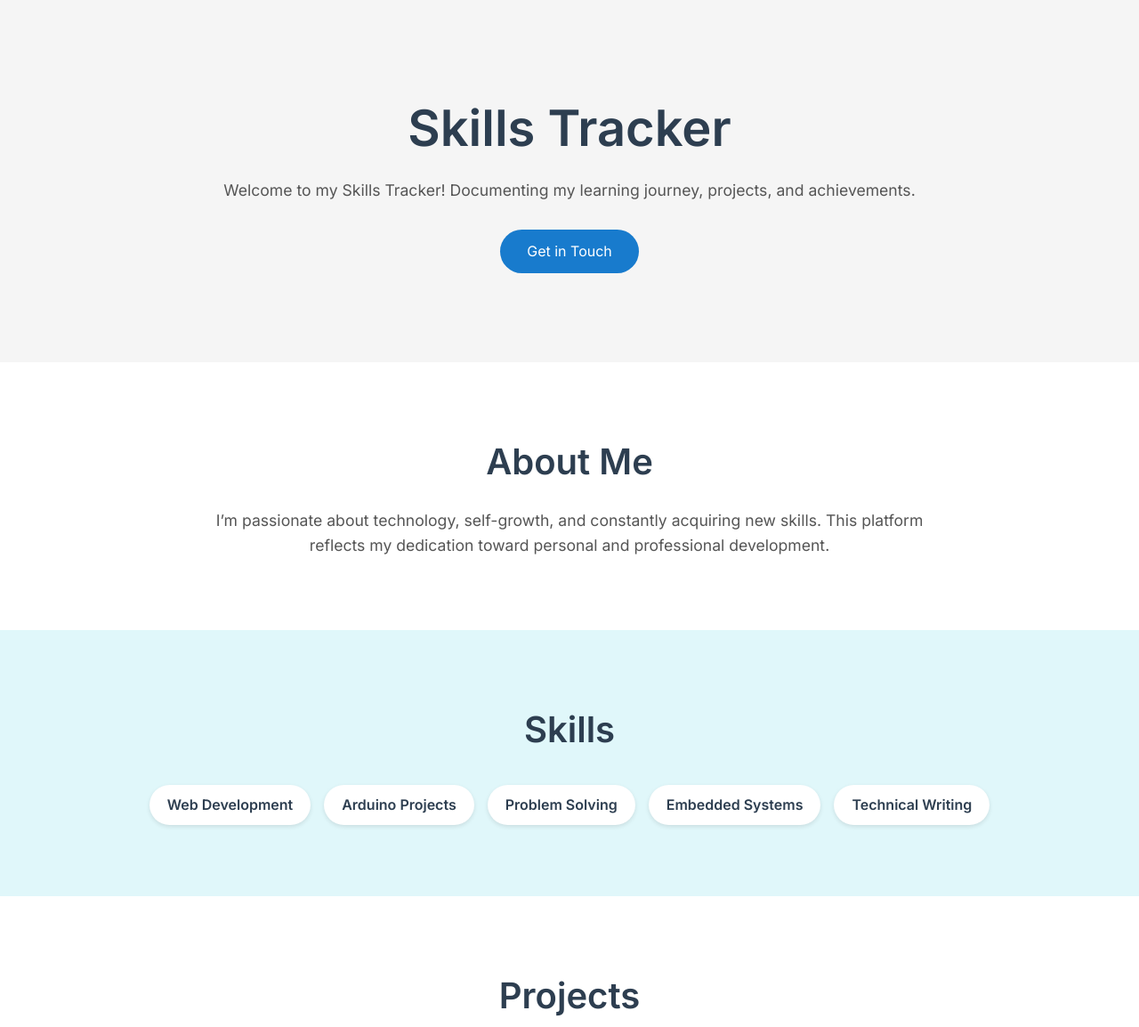
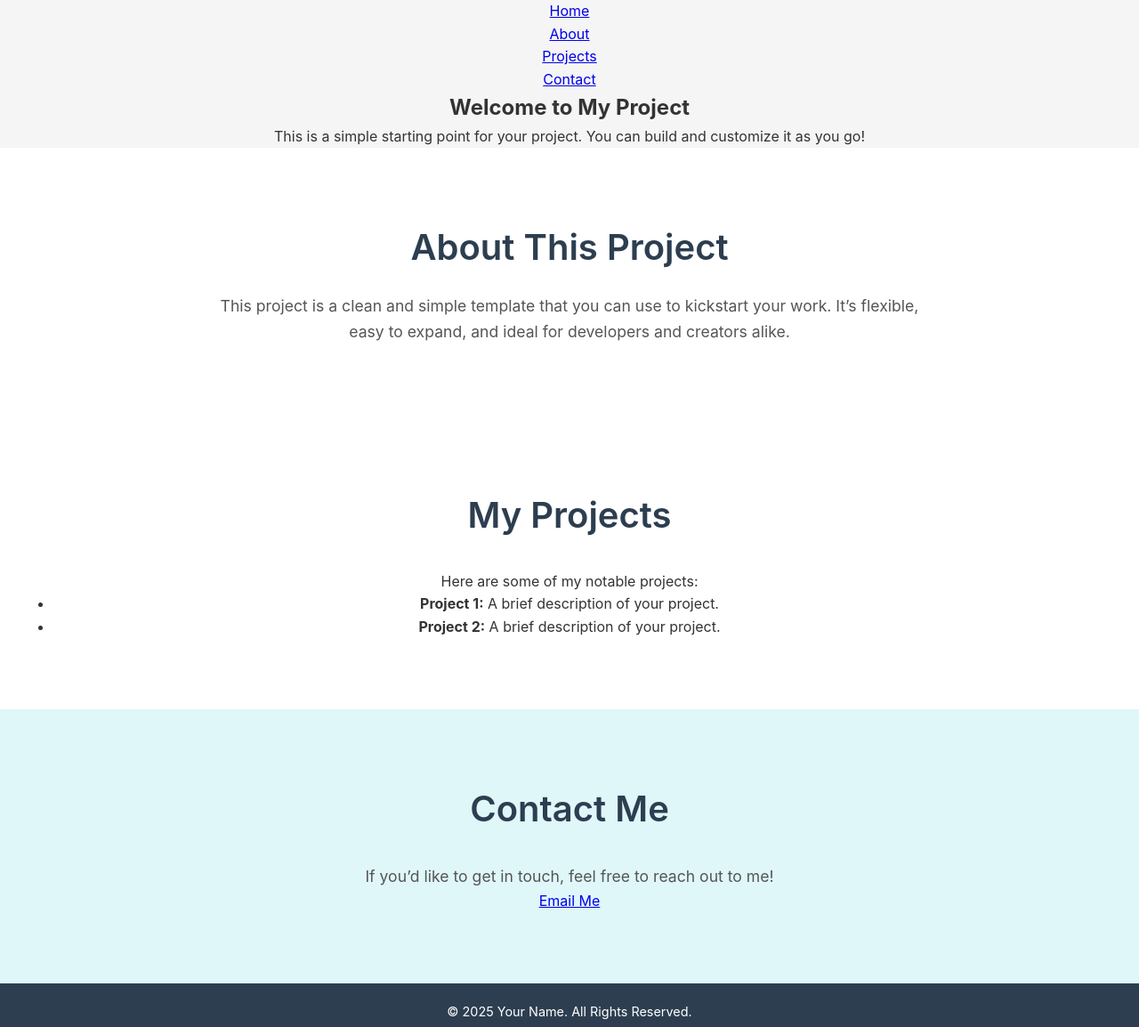
Before and after one commit to 1iamawinner/website-4, a plain HTML site: page index.html in a window 1280 px wide. Shown: the top 1154 px of the page at 89% size. Drawn offline with Linux system fonts and the light colour scheme.

Commit message:
Update index.html

```diff
--- a/index.html
+++ b/index.html
@@ -3,69 +3,73 @@
 <head>
     <meta charset="UTF-8">
     <meta name="viewport" content="width=device-width, initial-scale=1.0">
-    <title>Skills Tracker</title>
-    <link href="https://fonts.googleapis.com/css2?family=Inter:wght@400;600&display=swap" rel="stylesheet"> <!-- Google Font for Inter -->
+    <title>Your Project Name</title>
+
+    <!-- Link to Google Fonts (Example: Poppins) -->
+    <link href="https://fonts.googleapis.com/css2?family=Poppins:wght@300;600&display=swap" rel="stylesheet">
+
+    <!-- Link to your external CSS file -->
     <link rel="stylesheet" href="style.css">
+
+    <!-- Basic Meta Tags for SEO -->
+    <meta name="description" content="A brief description of your project">
+    <meta name="author" content="Your Name">
 </head>
 <body>
 
-    <header class="hero">
-        <div class="container">
-            <h1>Skills Tracker</h1>
-            <p>Welcome to my Skills Tracker! Documenting my learning journey, projects, and achievements.</p>
-            <a href="#contact" class="btn">Get in Touch</a>
-        </div>
+    <!-- Main Header Section -->
+    <header class="main-header">
+        <nav>
+            <ul class="nav-links">
+                <li><a href="#home">Home</a></li>
+                <li><a href="#about">About</a></li>
+                <li><a href="#projects">Projects</a></li>
+                <li><a href="#contact">Contact</a></li>
+            </ul>
+        </nav>
     </header>
 
-    <section class="about">
+    <!-- Home Section -->
+    <section id="home" class="section home">
         <div class="container">
-            <h2>About Me</h2>
-            <p>I’m passionate about technology, self-growth, and constantly acquiring new skills. This platform reflects my dedication toward personal and professional development.</p>
+            <h1>Welcome to My Project</h1>
+            <p>This is a simple starting point for your project. You can build and customize it as you go!</p>
         </div>
     </section>
 
-    <section class="skills">
+    <!-- About Section -->
+    <section id="about" class="section about">
         <div class="container">
-            <h2>Skills</h2>
-            <div class="skills-list">
-                <span class="skill">Web Development</span>
-                <span class="skill">Arduino Projects</span>
-                <span class="skill">Problem Solving</span>
-                <span class="skill">Embedded Systems</span>
-                <span class="skill">Technical Writing</span>
-            </div>
+            <h2>About This Project</h2>
+            <p>This project is a clean and simple template that you can use to kickstart your work. It’s flexible, easy to expand, and ideal for developers and creators alike.</p>
         </div>
     </section>
 
-    <section class="projects">
+    <!-- Projects Section -->
+    <section id="projects" class="section projects">
         <div class="container">
-            <h2>Projects</h2>
-            <div class="project-cards">
-                <div class="card">
-                    <img src="https://via.placeholder.com/300x200.png?text=LED+Blink" alt="LED Blink Project">
-                    <h3>Arduino LED Blink</h3>
-                    <p>A basic project using Arduino Uno to blink an LED, demonstrating programming and circuit skills.</p>
-                </div>
-                <div class="card">
-                    <img src="https://via.placeholder.com/300x200.png?text=Self-Defense+Jacket" alt="Self-Defense Jacket">
-                    <h3>Self-Defense Jacket</h3>
-                    <p>An innovative wearable jacket designed to deliver an electric shock to an attacker on activation.</p>
-                </div>
-            </div>
+            <h2>My Projects</h2>
+            <p>Here are some of my notable projects:</p>
+            <ul>
+                <li><strong>Project 1:</strong> A brief description of your project.</li>
+                <li><strong>Project 2:</strong> A brief description of your project.</li>
+            </ul>
         </div>
     </section>
 
-    <section id="contact" class="contact">
+    <!-- Contact Section -->
+    <section id="contact" class="section contact">
         <div class="container">
-            <h2>Contact</h2>
-            <p>If you’d like to connect, collaborate, or just chat, feel free to reach out!</p>
+            <h2>Contact Me</h2>
+            <p>If you’d like to get in touch, feel free to reach out to me!</p>
             <a href="mailto:your-email@example.com" class="btn">Email Me</a>
         </div>
     </section>
 
+    <!-- Footer Section -->
     <footer class="footer">
         <div class="container">
-            <p>© 2025 Skills Tracker. All Rights Reserved.</p>
+            <p>&copy; 2025 Your Name. All Rights Reserved.</p>
         </div>
     </footer>
 
```
